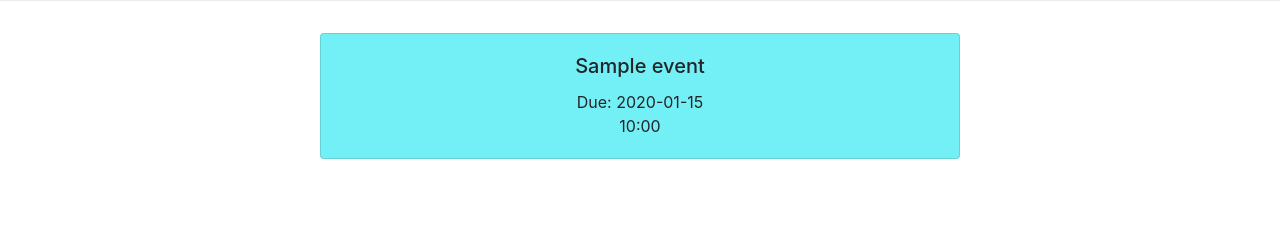
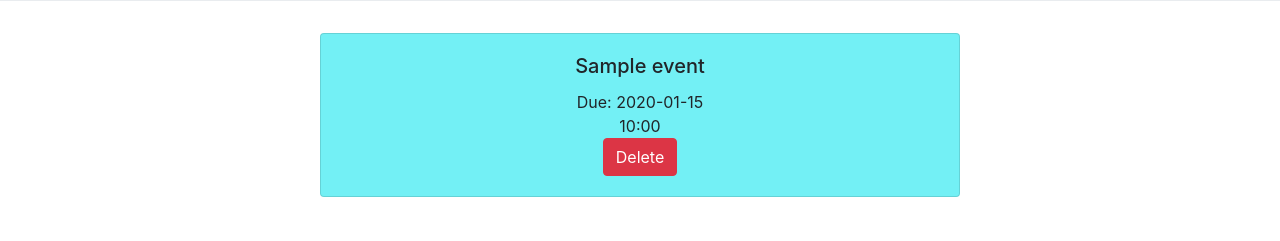
Before and after one commit to pg8469/remindor-reminder, a Flask app: page / in a window 1280 px wide. Shown: the part 315-556 px from the top of the page. Run offline with Flask 2, Linux system fonts and the light colour scheme; a user stored in the database is signed in; tables that the repository leaves empty hold one stand-in row (values such as "Sample post"); parts of the project's set-up code (start-up, migrations or seed data) failed here and were passed over; some libraries are stand-ins or nearby versions.

Commit message:
Added delete feature

```diff
--- a/myproject/templates/home.html
+++ b/myproject/templates/home.html
@@ -33,6 +33,8 @@
 
       <span class="card-text">{{"{:02d}:{:02d}".format(h.hour,h.minute)}}</s pan>
       <!-- <a href="#" class="btn btn-primary">Button</a>? -->
+        <br>
+      <a href="{{url_for('core.delete_event',event_id=event.id)}}"><button class="btn btn-danger">Delete</button></a>
 
     </div>
  </div>
```
